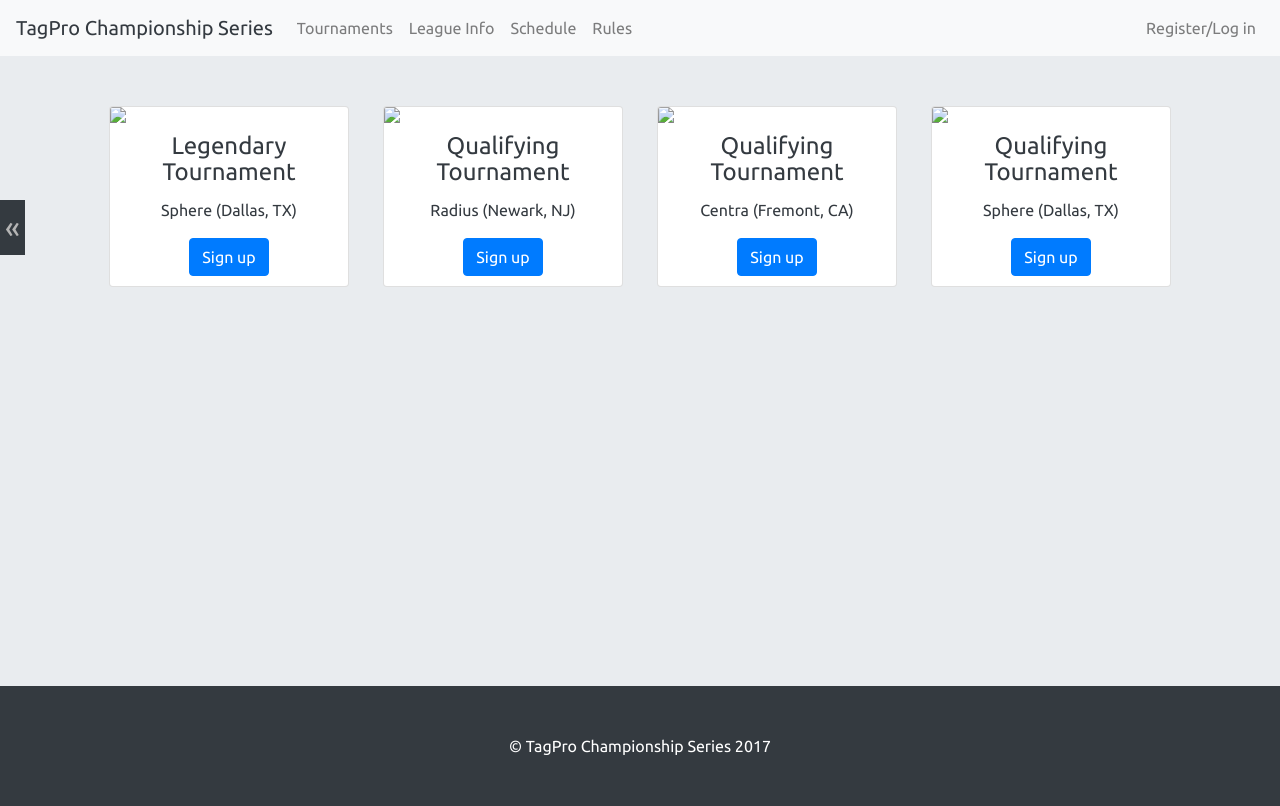
After one commit to vivaelnino9/championship, a Django app: page /tournaments/ in a window 1280 px wide. The commit adds this page. Run offline with Django 3.2, Linux system fonts and the light colour scheme; some libraries are stand-ins or nearby versions.

Commit message:
add tournaments page

```diff
--- a/champ_app/templates/base.html
+++ b/champ_app/templates/base.html
@@ -22,8 +22,10 @@
   </head>
   <body>
     {% include "navigation.html" %}
+    {% include "sidebar.html" %}
     <div id="content" class="container">
     {% block content %}{% endblock %}
+    <div class="push"></div>
     </div>
     {% include "footer.html" %}
     <!-- Include all compiled plugins (below), or include individual files as needed -->
@@ -32,5 +34,6 @@
     <script src="https://code.jquery.com/jquery-3.2.1.min.js"></script>
     <script src="https://cdnjs.cloudflare.com/ajax/libs/popper.js/1.11.0/umd/popper.min.js" integrity="sha384-b/U6ypiBEHpOf/4+1nzFpr53nxSS+GLCkfwBdFNTxtclqqenISfwAzpKaMNFNmj4" crossorigin="anonymous"></script>
     <script src="https://maxcdn.bootstrapcdn.com/bootstrap/4.0.0-beta/js/bootstrap.min.js" integrity="sha384-h0AbiXch4ZDo7tp9hKZ4TsHbi047NrKGLO3SEJAg45jXxnGIfYzk4Si90RDIqNm1" crossorigin="anonymous"></script>
+    <script src="{% static 'js/sidebar.js' %}"></script>
   </body>
 </html>
--- a/champ_app/templates/navigation.html
+++ b/champ_app/templates/navigation.html
@@ -5,6 +5,9 @@
   </button>
   <div class="collapse navbar-collapse" id="navbarNav">
     <ul class="navbar-nav mr-auto">
+      <li class="nav-item">
+        <a class="nav-link" href="{% url 'tournaments' %}">Tournaments</a>
+      </li>
       <li class="nav-item">
         <a class="nav-link" href="#">League Info</a>
       </li>
--- /dev/null
+++ b/champ_app/templates/tournaments.html
@@ -0,0 +1,41 @@
+{% extends 'base.html' %}
+{% load staticfiles %}
+
+{% block content %}
+<div class="container-fluid">
+    <div class="row">
+      <div class="card" style="width: 15rem;">
+        <img class="card-img-top" src="http://via.placeholder.com/238x135">
+        <div class="card-block">
+          <h4 class="card-title">Legendary Tournament</h4>
+          <p class="card-text">Sphere (Dallas, TX)</p>
+          <a href="#" class="btn btn-primary">Sign up</a>
+        </div>
+      </div>
+      <div class="card" style="width: 15rem;">
+        <img class="card-img-top" src="http://via.placeholder.com/238x135">
+        <div class="card-block">
+          <h4 class="card-title">Qualifying Tournament</h4>
+          <p class="card-text">Radius (Newark, NJ)</p>
+          <a href="#" class="btn btn-primary">Sign up</a>
+        </div>
+      </div>
+      <div class="card" style="width: 15rem;">
+        <img class="card-img-top" src="http://via.placeholder.com/238x135">
+        <div class="card-block">
+          <h4 class="card-title">Qualifying Tournament</h4>
+          <p class="card-text">Centra (Fremont, CA)</p>
+          <a href="#" class="btn btn-primary">Sign up</a>
+        </div>
+      </div>
+      <div class="card" style="width: 15rem;">
+        <img class="card-img-top" src="http://via.placeholder.com/238x135">
+        <div class="card-block">
+          <h4 class="card-title">Qualifying Tournament</h4>
+          <p class="card-text">Sphere (Dallas, TX)</p>
+          <a href="#" class="btn btn-primary">Sign up</a>
+        </div>
+      </div>
+    </div>
+</div>
+{% endblock %}
--- a/champ_app/urls.py
+++ b/champ_app/urls.py
@@ -8,4 +8,5 @@ urlpatterns = [
     url(r'^$', views.index, name='index'),
     url(r'^logout/$', views.logout, name='logout'),
     url(r'^team/(?P<team_name>[\w|\W]+)/$',views.team, name='team'),
+    url(r'^tournaments/$',views.tournaments, name='tournaments'),
 ]
--- a/champ_app/views.py
+++ b/champ_app/views.py
@@ -16,6 +16,10 @@ def index(request):
 def logout(request):
     user_logout(request)
     return HttpResponseRedirect('/')
+
+def tournaments(request):
+    return render(request,'tournaments.html',{
+    })
 
 def team(request,team_name):
     if request.method == 'POST':
```
Also changed, not shown: champ_app/templates/index.html (+4 -4 lines).
